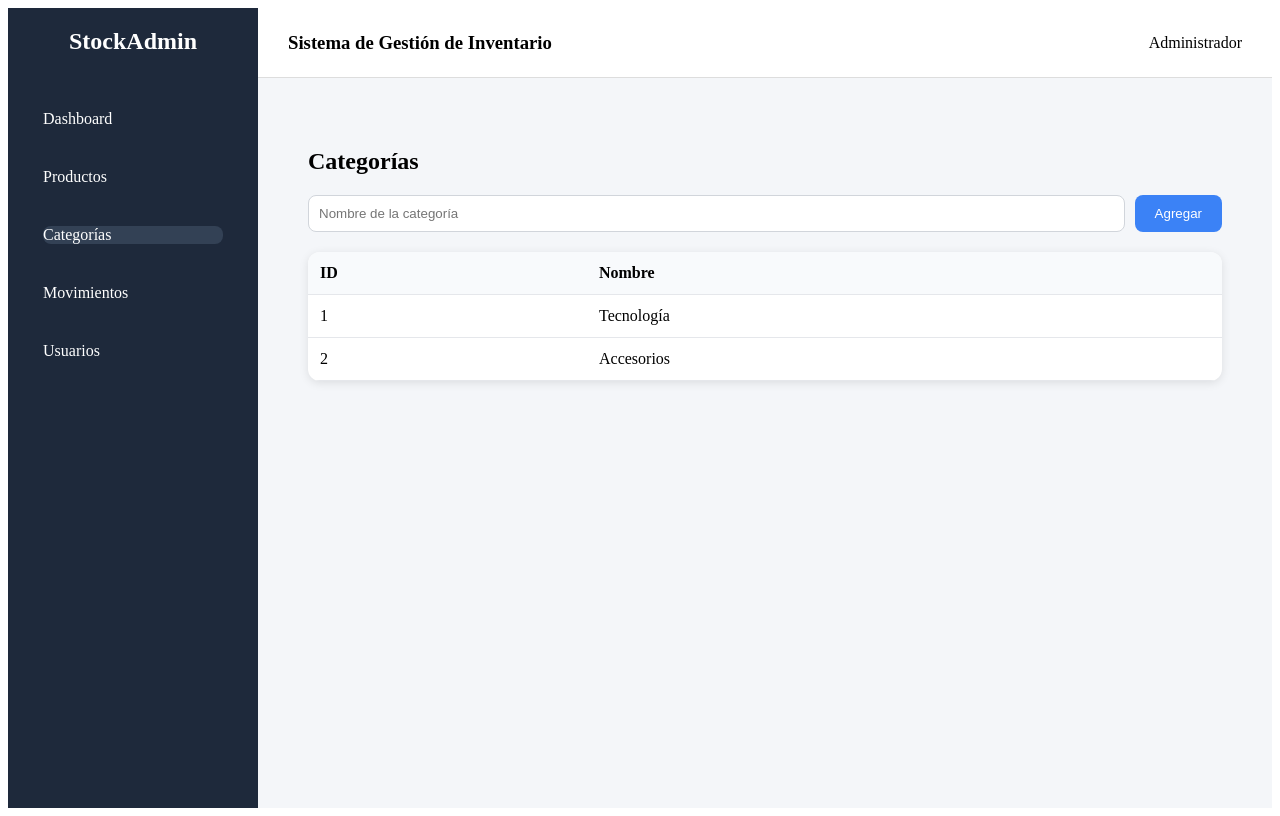
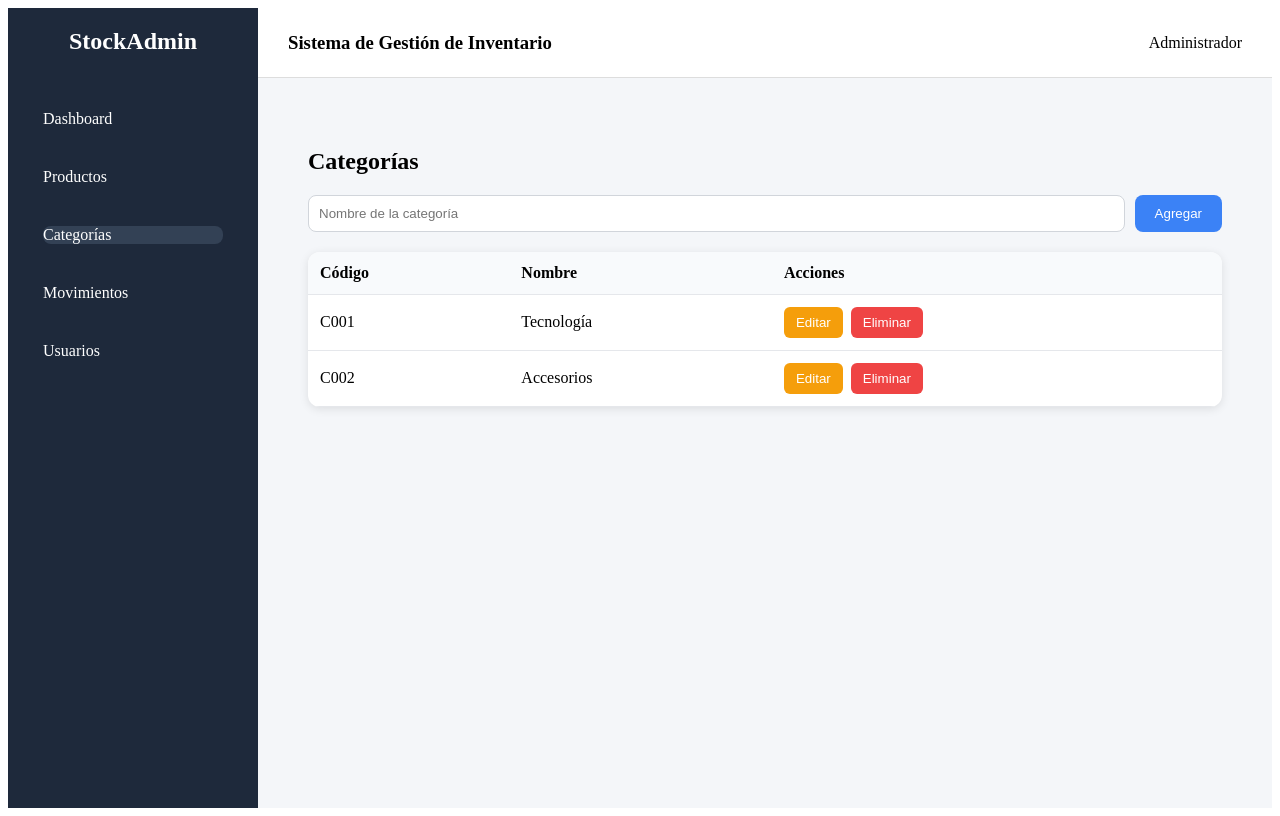
Before and after one commit to JohanHawkins/StockAdmin, an Angular app: page /categories in a window 1280 px wide. Built offline with nearby package versions, Linux system fonts and the light colour scheme.

Commit message:
refactor: migrate categories from numeric ids to category codes

```diff
--- a/src/app/categories/categories.css
+++ b/src/app/categories/categories.css
@@ -64,3 +64,41 @@ td {
 th {
   background-color: #f8fafc;
 }
+
+.edit-btn {
+  border: none;
+
+  padding: 8px 12px;
+
+  border-radius: 6px;
+
+  cursor: pointer;
+
+  margin-right: 8px;
+
+  background-color: #f59e0b;
+
+  color: white;
+}
+
+.delete-btn {
+  border: none;
+
+  padding: 8px 12px;
+
+  border-radius: 6px;
+
+  cursor: pointer;
+
+  background-color: #ef4444;
+
+  color: white;
+}
+
+.edit-btn:hover {
+  opacity: 0.9;
+}
+
+.delete-btn:hover {
+  opacity: 0.9;
+}
--- a/src/app/categories/categories.html
+++ b/src/app/categories/categories.html
@@ -6,22 +6,31 @@
   <div class="add-category">
     <input type="text" placeholder="Nombre de la categoría" [(ngModel)]="newCategory" />
 
-    <button (click)="addCategory()">Agregar</button>
+    <button (click)="addCategory()">
+      {{ isEditing ? 'Actualizar' : 'Agregar' }}
+    </button>
   </div>
 
   <table>
     <thead>
       <tr>
-        <th>ID</th>
+        <th>Código</th>
         <th>Nombre</th>
+        <th>Acciones</th>
       </tr>
     </thead>
 
     <tbody>
-      <tr *ngFor="let category of categories">
-        <td>{{ category.id }}</td>
+      <tr *ngFor="let category of categories; let i = index">
+        <td>{{ category.code }}</td>
 
         <td>{{ category.name }}</td>
+
+        <td>
+          <button class="edit-btn" (click)="editCategory(category, i)">Editar</button>
+
+          <button class="delete-btn" (click)="deleteCategory(i)">Eliminar</button>
+        </td>
       </tr>
     </tbody>
   </table>
--- a/src/app/categories/categories.ts
+++ b/src/app/categories/categories.ts
@@ -14,9 +14,26 @@ import { Category } from '../models/category.model';
   styleUrl: './categories.css',
 })
 export class CategoriesComponent {
+  generateCategoryCode(): string {
+    if (this.categories.length === 0) {
+      return 'C001';
+    }
+
+    const lastCategory = this.categories[this.categories.length - 1];
+
+    const lastCodeNumber = parseInt(lastCategory.code.replace('C', ''));
+
+    const nextNumber = lastCodeNumber + 1;
+
+    return 'C' + nextNumber.toString().padStart(3, '0');
+  }
   categories: Category[] = [];
 
   newCategory = '';
+
+  isEditing = false;
+
+  currentIndex = -1;
 
   constructor(private categoryService: CategoryService) {
     this.categories = this.categoryService.getCategories();
@@ -26,15 +43,52 @@ export class CategoriesComponent {
     if (!this.newCategory.trim()) {
       return;
     }
+    const categoryName = this.newCategory.trim();
 
-    const category: Category = {
-      id: Date.now(),
+    const categoryExists = this.categories.some(
+      (category) => category.name.toLowerCase() === categoryName.toLowerCase(),
+    );
 
-      name: this.newCategory.trim(),
-    };
+    if (!this.isEditing && categoryExists) {
+      alert('La categoría ya existe');
 
-    this.categoryService.addCategory(category);
+      return;
+    }
 
+    if (this.isEditing) {
+      this.categoryService.updateCategory(this.currentIndex, {
+        ...this.categories[this.currentIndex],
+        name: this.newCategory.trim(),
+      });
+    } else {
+      const category: Category = {
+        code: this.generateCategoryCode(),
+
+        name: this.newCategory.trim(),
+      };
+
+      this.categoryService.addCategory(category);
+    }
+
+    this.resetForm();
+  }
+  editCategory(category: Category, index: number): void {
+    this.newCategory = category.name;
+
+    this.currentIndex = index;
+
+    this.isEditing = true;
+  }
+  deleteCategory(index: number): void {
+    this.categoryService.deleteCategory(index);
+
+    this.resetForm();
+  }
+  resetForm(): void {
     this.newCategory = '';
+
+    this.currentIndex = -1;
+
+    this.isEditing = false;
   }
 }
--- a/src/app/models/category.model.ts
+++ b/src/app/models/category.model.ts
@@ -1,4 +1,4 @@
 export interface Category {
-  id: number;
+  code: string;
   name: string;
 }
--- a/src/app/products/products.css
+++ b/src/app/products/products.css
@@ -120,11 +120,35 @@ tbody tr:hover {
 }
 
 .save-btn {
+  border: none;
+
+  padding: 8px 12px;
+
+  border-radius: 6px;
+
+  cursor: pointer;
+
+  margin-right: 8px;
+
   background-color: #16a34a;
+
+  color: white;
 }
 
 .cancel-btn {
+  border: none;
+
+  padding: 8px 12px;
+
+  border-radius: 6px;
+
+  cursor: pointer;
+
+  margin-right: 8px;
+
   background-color: #dc2626;
+
+  color: white;
 }
 
 /* ACTIONS */
@@ -135,13 +159,40 @@ tbody tr:hover {
 }
 
 .edit-btn {
+  border: none;
+
+  padding: 8px 12px;
+
+  border-radius: 6px;
+
+  cursor: pointer;
+
+  margin-right: 8px;
+
   background-color: #f59e0b;
+
   color: white;
 }
 
 .delete-btn {
+  border: none;
+
+  padding: 8px 12px;
+
+  border-radius: 6px;
+
+  cursor: pointer;
+
   background-color: #dc2626;
   color: white;
+}
+
+.edit-btn:hover {
+  opacity: 0.9;
+}
+
+.delete-btn:hover {
+  opacity: 0.9;
 }
 
 /* DELETE MODAL */
@@ -176,16 +227,16 @@ tbody tr:hover {
   font-weight: bold;
 }
 
-.input-error{
-    border: 2px solid red;
+.input-error {
+  border: 2px solid red;
 }
 
-.error-message{
-    margin-top: 5px;
+.error-message {
+  margin-top: 5px;
 
-    color: red;
+  color: red;
 
-    font-size: 12px;
+  font-size: 12px;
 
-    font-weight: 600;
+  font-weight: 600;
 }
--- a/src/app/services/category.service.ts
+++ b/src/app/services/category.service.ts
@@ -31,11 +31,11 @@ export class CategoryService {
     } else {
       this.categories = [
         {
-          id: 1,
+          code: 'C001',
           name: 'Tecnología',
         },
         {
-          id: 2,
+          code: 'C002',
           name: 'Accesorios',
         },
       ];
```
